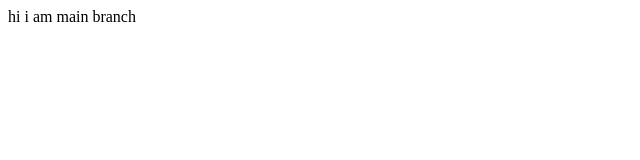
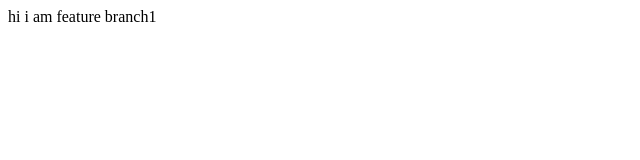
Before and after one commit to simalbutt/githubconflicts-, a plain HTML site: page index.html in a window 1280 px wide. Shown: the full height of the page, 0-640 px from the left. Drawn offline with Linux system fonts and the light colour scheme.

Commit message:
feature1 branch

```diff
--- a/index.html
+++ b/index.html
@@ -1 +1 @@
-<p>hi i am main branch</p>
+<p>hi i am feature branch1</p>
```
